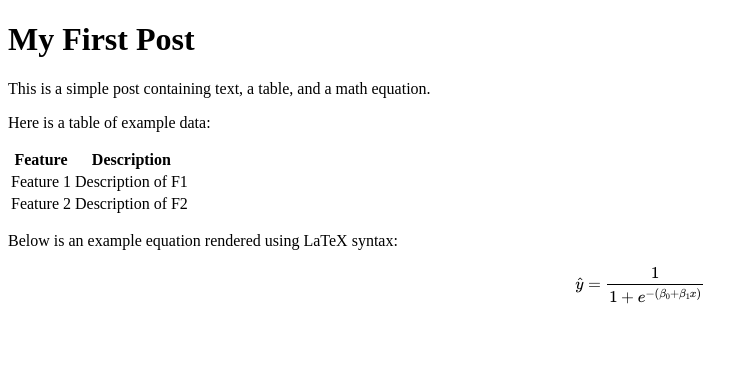
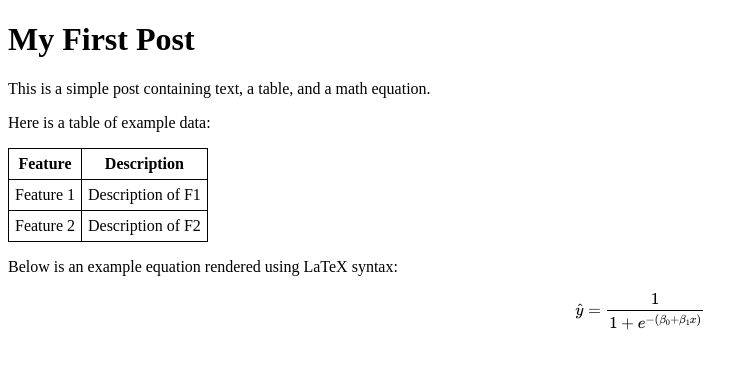
Before and after one commit to dglassbrenner1/test-post-w-table-eqn, a Jekyll site: the page built from index.md, in a window 1280 px wide. Shown: the top 369 px of the page, without its empty margins (0-755 px from the left). Built offline with Jekyll 4.4.1, drawn with Linux system fonts in a browser that asks for light colours.

Commit message:
Update default.html

```diff
--- a/_layouts/default.html
+++ b/_layouts/default.html
@@ -25,6 +25,16 @@
     src="https://cdn.jsdelivr.net/npm/mathjax@3/es5/tex-mml-chtml.js">
   </script>
 
+  <!--- CSS for table borders --->
+  <style>
+    table, th, td {
+    border: 1px solid black;
+    border-collapse: collapse;
+    padding: 6px;
+    }
+  </style>
+
+
 </head>
 <body>
   <main>
```
